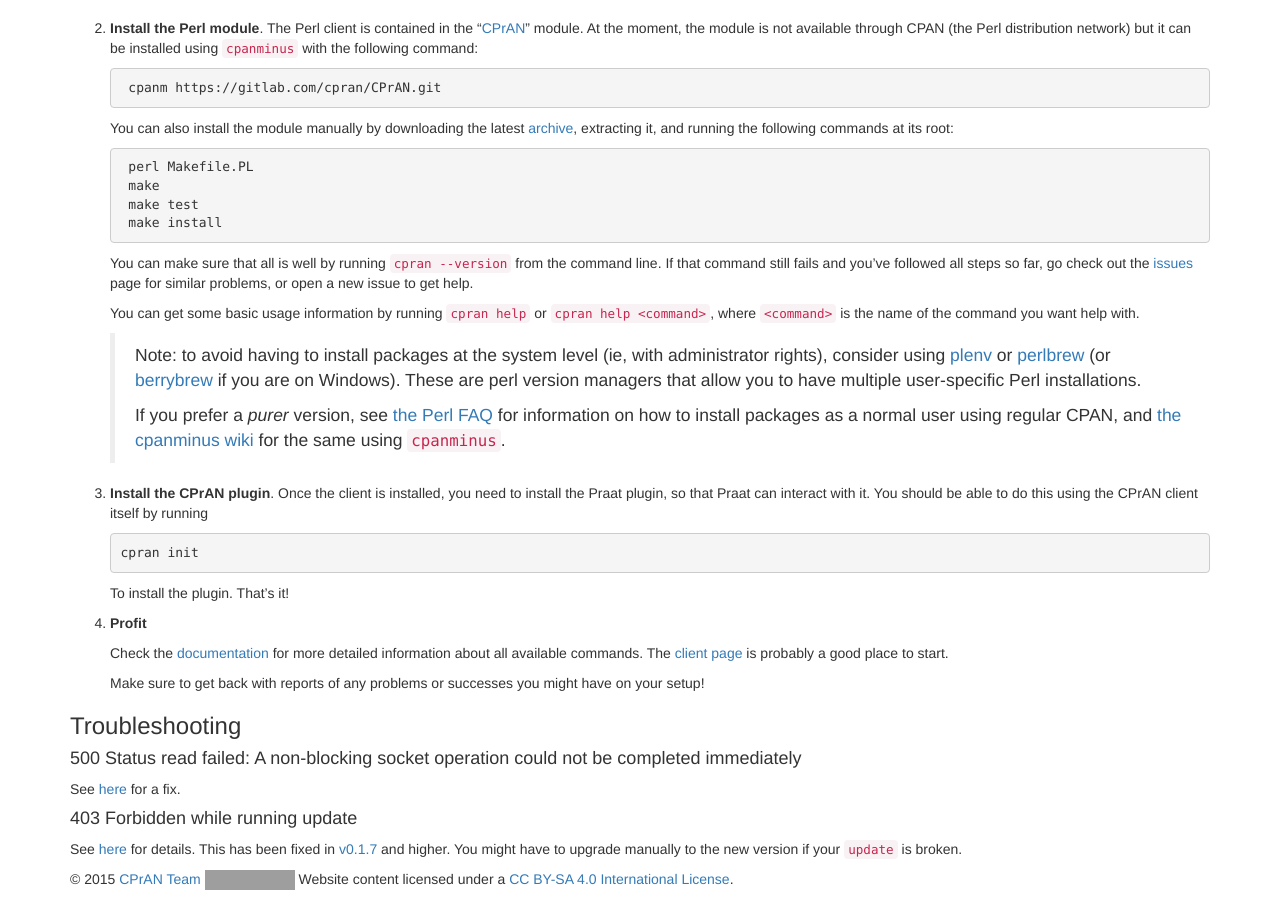
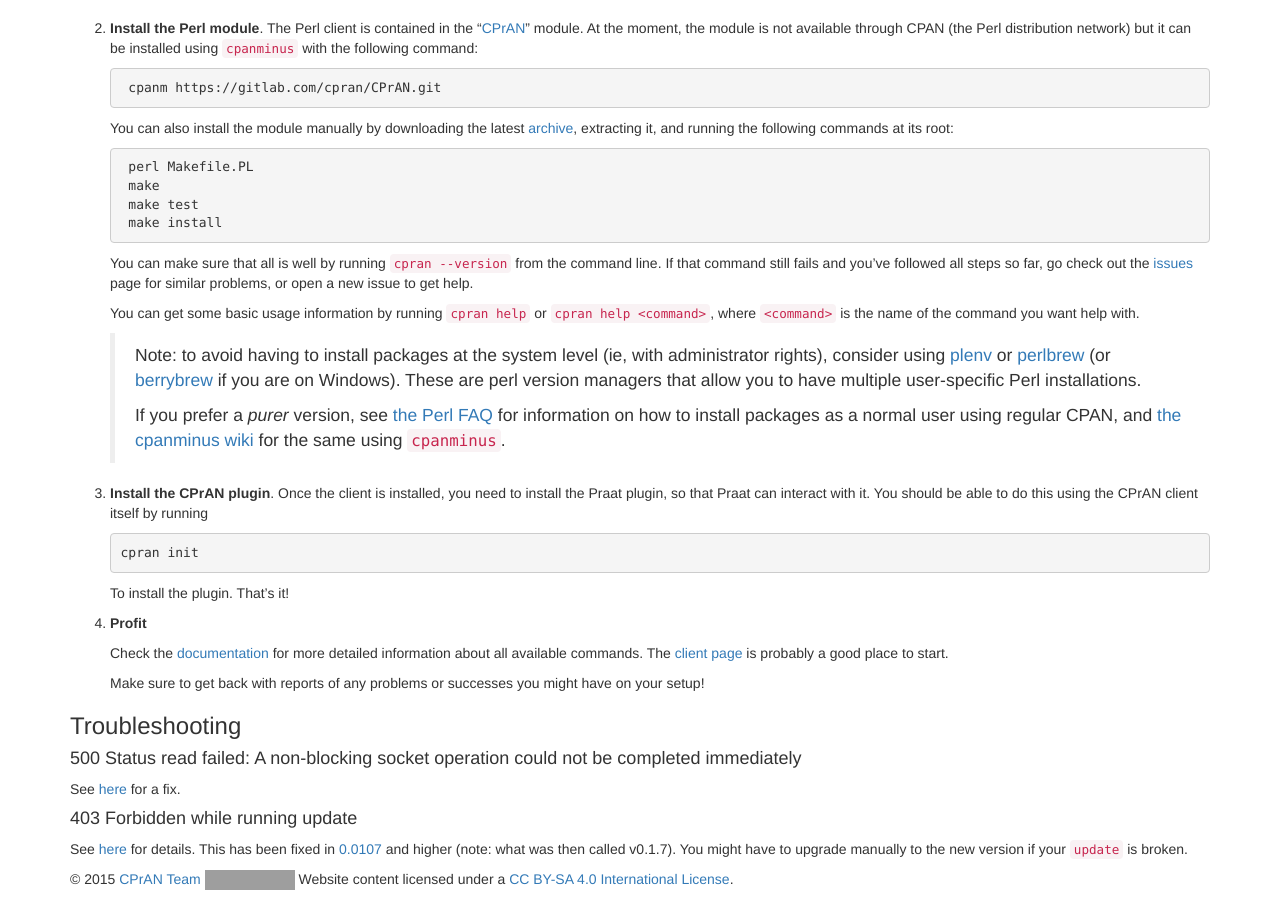
Before and after one commit to jjatria/cpran-www, a Jekyll site: the page built from clients/cpran/index.md, in a window 1280 px wide and 900 px high, scrolled down 954 px. Built offline with Jekyll 4.4.1, drawn with Linux system fonts in a browser that asks for light colours; nearby versions of some CDN libraries; library files that are not in the unit come from our copies; comment, search, counter and statistics services are not loaded; grey boxes are pictures that could not be loaded.

```diff
--- a/clients/cpran/index.md
+++ b/clients/cpran/index.md
@@ -145,7 +145,7 @@ See [here](https://gitlab.com/cpran/plugin_cpran/issues/6) for a fix.
 
 #### 403 Forbidden while running update
 
-See [here](https://gitlab.com/cpran/plugin_cpran/issues/25) for details. This has been fixed in [v0.1.7](https://gitlab.com/cpran/plugin_cpran/commits/v0.1.7) and higher. You might have to upgrade manually to the new version if your `update` is broken.
+See [here](https://gitlab.com/cpran/plugin_cpran/issues/25) for details. This has been fixed in [0.0107](https://gitlab.com/cpran/plugin_cpran/commits/v0.1.7) and higher (note: what was then called v0.1.7). You might have to upgrade manually to the new version if your `update` is broken.
 
 [gitlab]: https://gitlab.com
 [bower]: https://github.com/bower/bower
```
